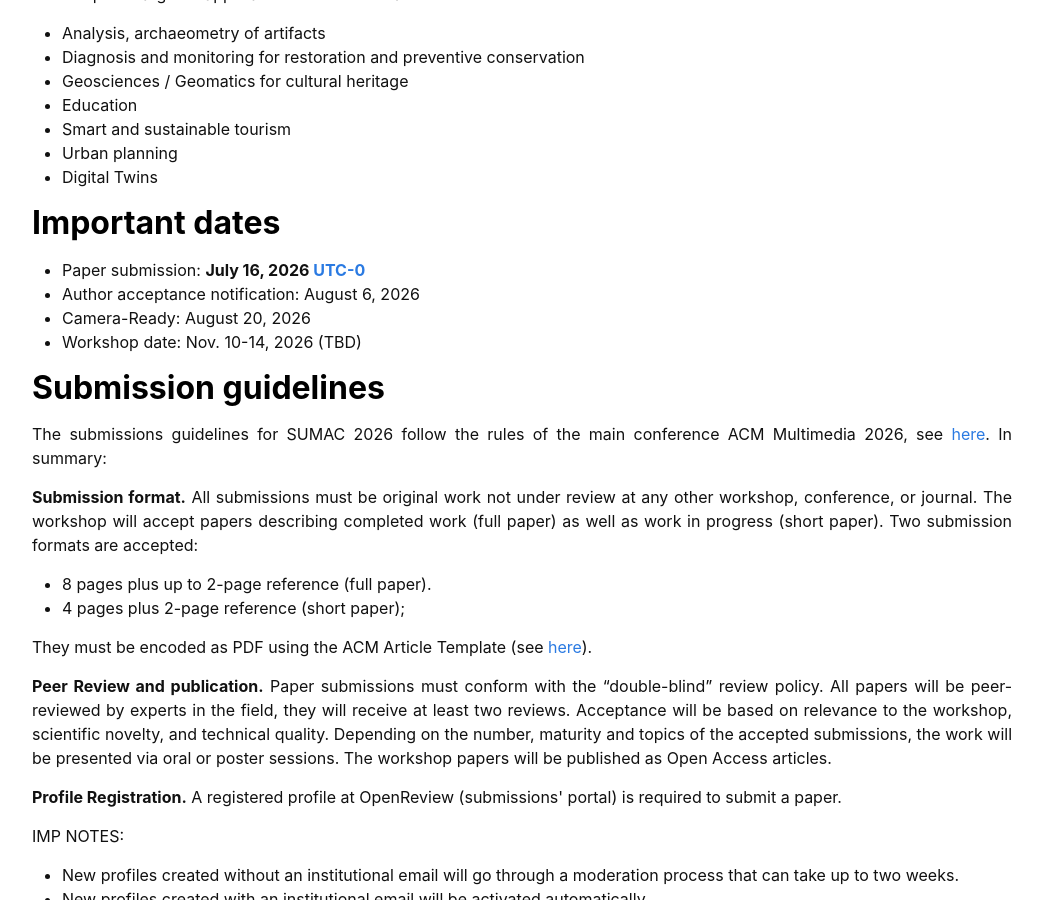
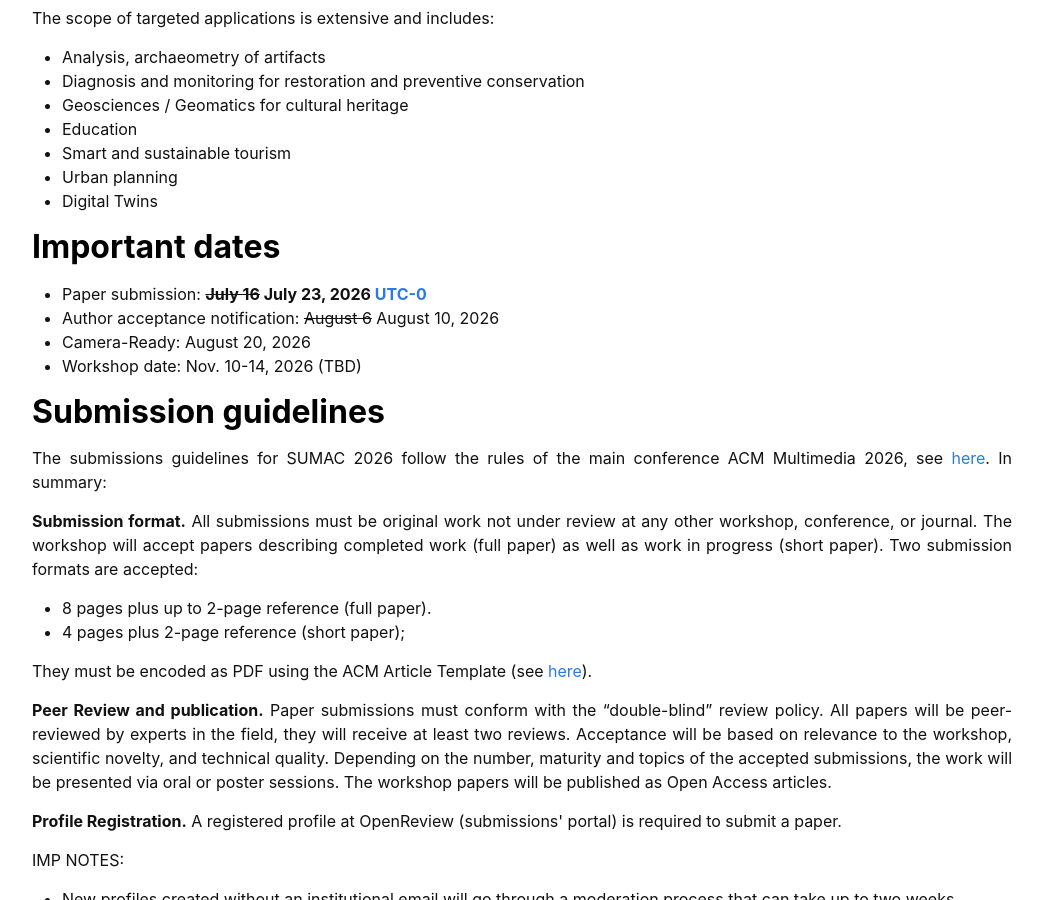
Before and after one commit to sumac-workshops/2026, a Jekyll site: the page built from index.md, in a window 1280 px wide and 900 px high, scrolled down 1447 px. Shown: the whole window, without its empty margins (118-1161 px from the left). Built offline with Jekyll 4.4.1, drawn with Linux system fonts in a browser that asks for light colours; nearby versions of some CDN libraries; some of the changed text lies outside the part shown.

Commit message:
Update index.md

```diff
--- a/index.md
+++ b/index.md
@@ -26,6 +26,7 @@ layout: home
 <ul>
 	<li> <b>[26 Mar, 2026]</b> <a href="https://sumac-workshops.github.io/2026/">Website Launched!</a></li>
 	<li> <b>[13 May, 2026]</b> <a href="https://openreview.net/group?id=acmmm.org/ACMMM/2026/Workshop/SUMAC">Submission site is open!</a></li>
+	<li> <b>[12 Jul, 2026]</b> <a href="#imp_dates">Paper submission deadline extended to July 23, 2026 (UTC-0)</a></li>
 </ul>
 </p><br>
 
@@ -65,8 +66,8 @@ layout: home
 <h2 class="blackpar_title" id="imp_dates">Important dates</h2>
 <!-- <hr  style="color: rgb(92, 242, 117);"> -->
 <ul>
- 	<li>Paper submission: <b> July 16, 2026 <a href="https://www.timeanddate.com/worldclock/timezone/utc">UTC-0</a></b></li>
-	<li>Author acceptance notification: August 6, 2026</li>
+ 	<li>Paper submission: <b> <del>July 16</del> July 23, 2026 <a href="https://www.timeanddate.com/worldclock/timezone/utc">UTC-0</a></b></li>
+	<li>Author acceptance notification: <del>August 6</del> August 10, 2026</li>
 	<li>Camera-Ready: August 20, 2026</li>
 	<li>Workshop date: Nov. 10-14, 2026 (TBD)</li>
 </ul>
```
